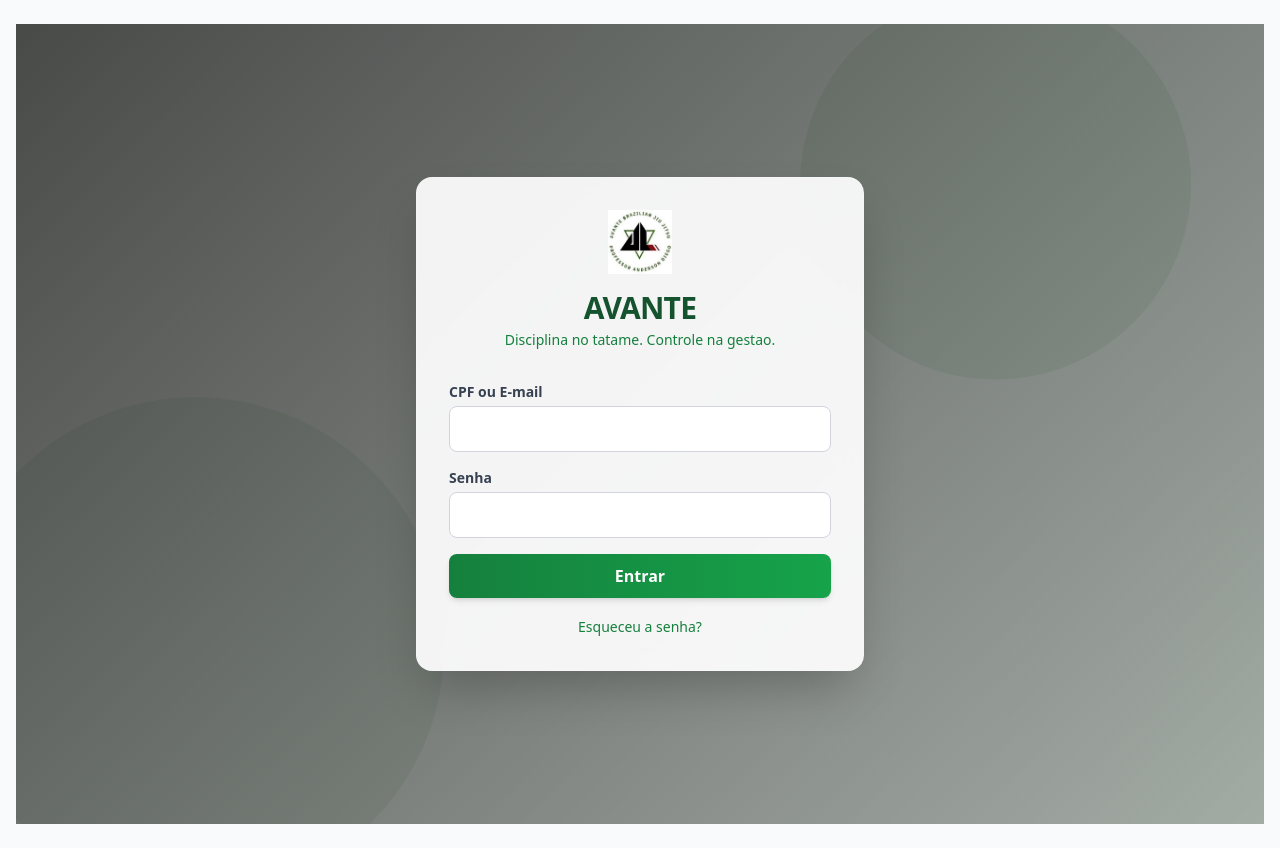
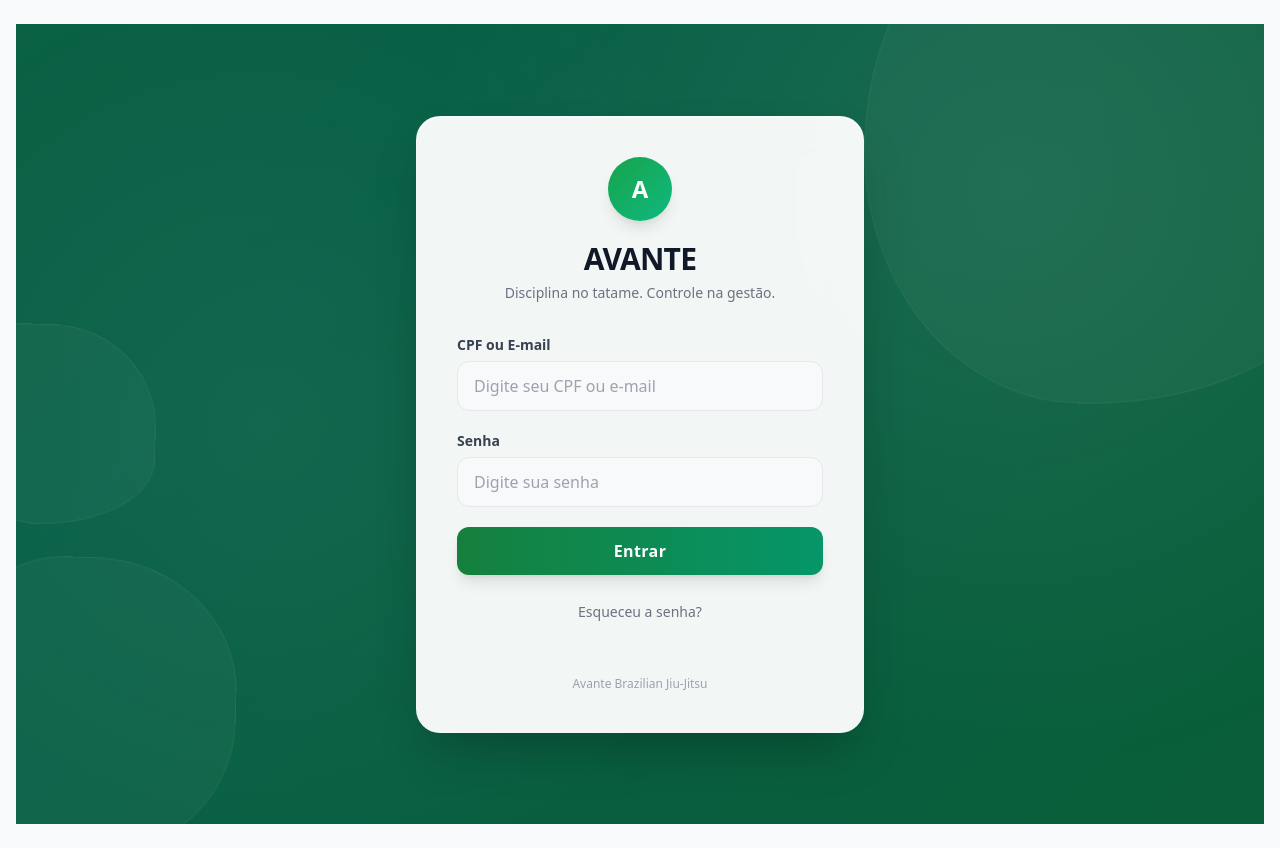
Before and after one commit to OrnilioNeto/avante-prd-python, a Django app: page /login/ in a window 1280 px wide. Run offline with Django 5.2, Linux system fonts and the light colour scheme; some libraries are stand-ins or nearby versions.

Commit message:
feat: login page moderna com gradiente animado e morph

```diff
--- a/templates/accounts/login.html
+++ b/templates/accounts/login.html
@@ -3,45 +3,95 @@
 {% block title %}Login - Avante{% endblock %}
 {% block extra_head %}
 <style>
-  .login-bg {
-    background: linear-gradient(135deg, rgba(0,0,0,0.7), rgba(0,0,0,0.3)), url("{% static 'image/login-bg.svg' %}");
-    background-size: cover;
-    background-position: center;
+  @keyframes float {
+    0%, 100% { transform: translateY(0px) rotate(0deg); }
+    50% { transform: translateY(-20px) rotate(2deg); }
   }
-  .glass {
-    background: rgba(255,255,255,0.92);
-    backdrop-filter: blur(12px);
+  @keyframes morph {
+    0%, 100% { border-radius: 60% 40% 30% 70% / 60% 30% 70% 40%; }
+    50% { border-radius: 30% 60% 70% 40% / 50% 60% 30% 60%; }
+  }
+  @keyframes gradientShift {
+    0% { background-position: 0% 50%; }
+    50% { background-position: 100% 50%; }
+    100% { background-position: 0% 50%; }
+  }
+  .animate-gradient {
+    background: linear-gradient(-45deg, #0d5e2e, #065f46, #166534, #22c55e);
+    background-size: 400% 400%;
+    animation: gradientShift 15s ease infinite;
+  }
+  .bg-morph {
+    position: absolute;
+    background: rgba(255,255,255,0.03);
+    border: 1px solid rgba(255,255,255,0.05);
+  }
+  .bg-morph:nth-child(1) {
+    width: 500px; height: 500px; top: -100px; right: -100px;
+    animation: morph 20s ease-in-out infinite, float 15s ease-in-out infinite;
+  }
+  .bg-morph:nth-child(2) {
+    width: 300px; height: 300px; bottom: -50px; left: -80px;
+    animation: morph 25s ease-in-out infinite reverse, float 18s ease-in-out infinite reverse;
+  }
+  .bg-morph:nth-child(3) {
+    width: 200px; height: 200px; top: 40%; left: -60px;
+    animation: morph 18s ease-in-out infinite, float 12s ease-in-out infinite;
+  }
+  .glass-card {
+    background: rgba(255,255,255,0.95);
+    backdrop-filter: blur(20px);
+    box-shadow: 0 25px 50px -12px rgba(0,0,0,0.25), inset 0 1px 0 rgba(255,255,255,0.6);
+  }
+  .input-moderno {
+    transition: all 0.3s ease;
+    background: rgba(249, 250, 251, 0.9);
+  }
+  .input-moderno:focus {
+    background: white;
+    box-shadow: 0 0 0 3px rgba(22, 163, 74, 0.15);
   }
 </style>
 {% endblock %}
 {% block content %}
-<div class="min-h-screen login-bg flex items-center justify-center px-4">
-  <div class="glass p-8 rounded-2xl shadow-2xl w-full max-w-md border border-white/20">
+<div class="min-h-screen animate-gradient flex items-center justify-center px-4 relative overflow-hidden">
+  <div class="bg-morph"></div>
+  <div class="bg-morph"></div>
+  <div class="bg-morph"></div>
+  <div class="absolute inset-0" style="background: radial-gradient(circle at 20% 50%, rgba(255,255,255,0.05) 0%, transparent 50%), radial-gradient(circle at 80% 20%, rgba(255,255,255,0.08) 0%, transparent 50%);"></div>
+  <div class="glass-card p-8 md:p-10 rounded-3xl w-full max-w-md relative z-10">
     <div class="text-center mb-8">
-      <img src="{% static 'image/avante.jpeg' %}" alt="Avante" class="h-16 mx-auto mb-4">
-      <h1 class="text-3xl font-black text-green-900 tracking-tight">AVANTE</h1>
-      <p class="text-green-700 text-sm mt-1">Disciplina no tatame. Controle na gestao.</p>
+      <div class="mx-auto mb-5 w-16 h-16 rounded-full bg-gradient-to-br from-green-600 to-emerald-500 flex items-center justify-center shadow-lg">
+        <span class="text-white text-2xl font-black">A</span>
+      </div>
+      <h1 class="text-3xl font-black text-gray-900 tracking-tight">AVANTE</h1>
+      <p class="text-gray-500 text-sm mt-1.5 font-medium">Disciplina no tatame. Controle na gestão.</p>
     </div>
-    <form method="post">
+    <form method="post" class="space-y-5">
       {% csrf_token %}
-      <div class="mb-4">
-        <label class="block text-sm font-semibold text-gray-700 mb-1">CPF ou E-mail</label>
-        <input type="text" name="username" class="w-full border border-gray-300 rounded-lg px-4 py-2.5 focus:ring-2 focus:ring-green-500 focus:border-green-500 outline-none transition" required>
+      <div>
+        <label class="block text-sm font-semibold text-gray-700 mb-1.5">CPF ou E-mail</label>
+        <input type="text" name="username" class="input-moderno w-full border border-gray-200 rounded-xl px-4 py-3 focus:ring-0 focus:border-green-500 outline-none transition" placeholder="Digite seu CPF ou e-mail" required>
       </div>
-      <div class="mb-4">
-        <label class="block text-sm font-semibold text-gray-700 mb-1">Senha</label>
-        <input type="password" name="password" class="w-full border border-gray-300 rounded-lg px-4 py-2.5 focus:ring-2 focus:ring-green-500 focus:border-green-500 outline-none transition" required>
+      <div>
+        <label class="block text-sm font-semibold text-gray-700 mb-1.5">Senha</label>
+        <input type="password" name="password" class="input-moderno w-full border border-gray-200 rounded-xl px-4 py-3 focus:ring-0 focus:border-green-500 outline-none transition" placeholder="Digite sua senha" required>
       </div>
       {% if form.errors %}
-      <div class="mb-4 bg-red-50 border border-red-200 text-red-700 text-sm rounded-lg px-4 py-2">CPF/E-mail ou senha invalidos.</div>
+      <div class="bg-red-50 border border-red-200 text-red-600 text-sm rounded-xl px-4 py-3 flex items-center gap-2">
+        <i class="fas fa-exclamation-circle"></i> CPF/E-mail ou senha inválidos.
+      </div>
       {% endif %}
-      <button type="submit" class="w-full bg-gradient-to-r from-green-700 to-green-600 text-white py-2.5 rounded-lg hover:from-green-600 hover:to-green-500 font-semibold shadow-md hover:shadow-lg transition-all duration-200">
+      <button type="submit" class="w-full bg-gradient-to-r from-green-700 to-emerald-600 text-white py-3 rounded-xl hover:from-green-600 hover:to-emerald-500 font-semibold shadow-lg hover:shadow-xl transition-all duration-200 text-base tracking-wide">
         Entrar
       </button>
-      <div class="mt-4 text-center">
-        <a href="{% url 'accounts:password_reset' %}" class="text-sm text-green-700 hover:text-green-800 hover:underline">Esqueceu a senha?</a>
+      <div class="text-center pt-1">
+        <a href="{% url 'accounts:password_reset' %}" class="text-sm text-gray-500 hover:text-green-700 transition font-medium">Esqueceu a senha?</a>
       </div>
     </form>
+    <div class="mt-8 text-center border-t border-gray-100 pt-5">
+      <p class="text-xs text-gray-400">Avante Brazilian Jiu-Jitsu</p>
+    </div>
   </div>
 </div>
 {% endblock %}
```
